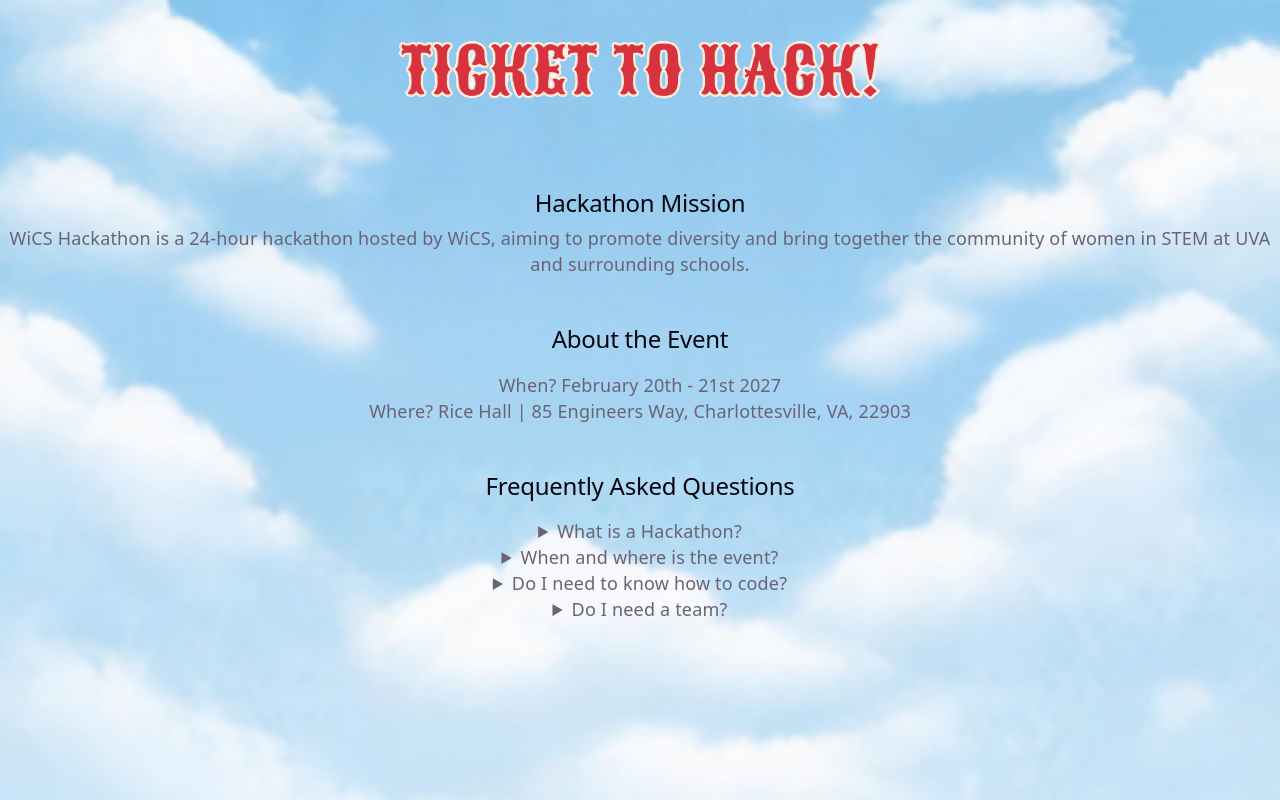
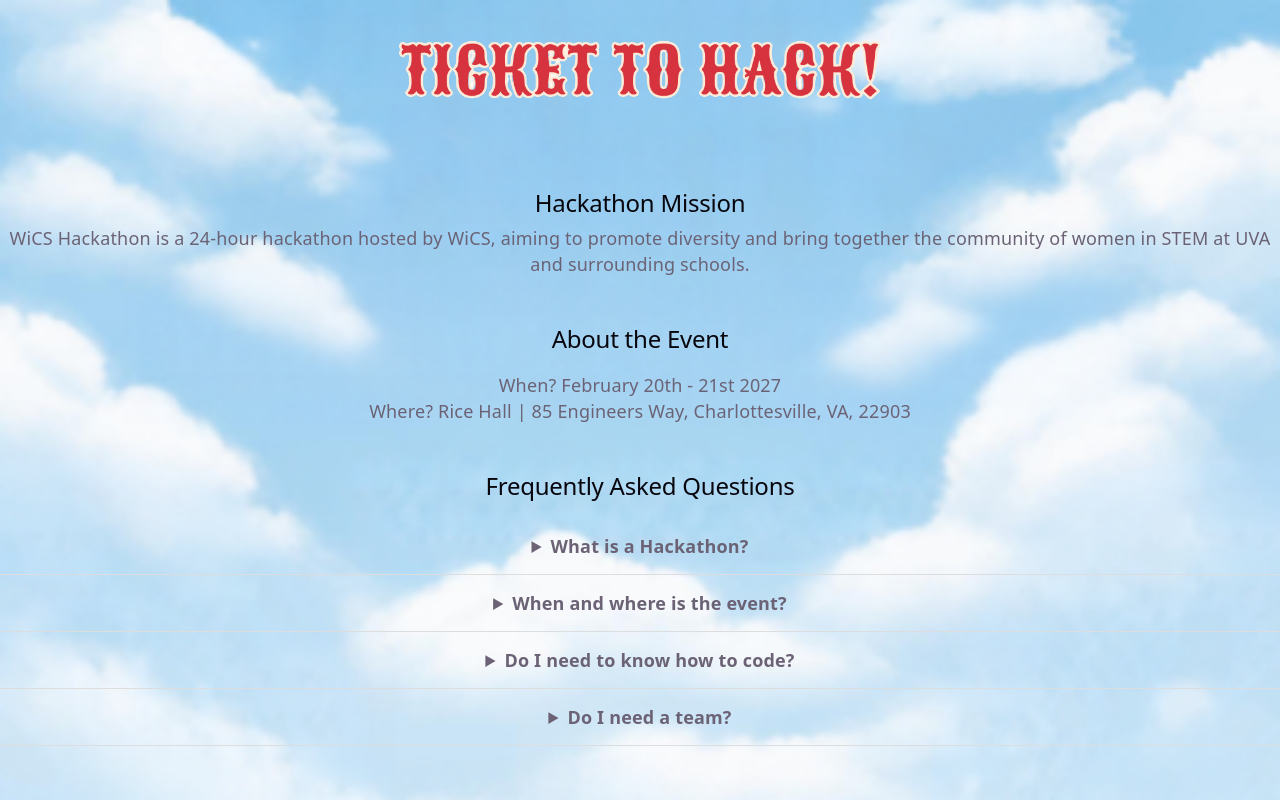
Before and after one commit to wicshacks-oss/Ticket-to-Hack, a React (Vite) app: page / in a window 1280 px wide. Built offline with nearby package versions, Linux system fonts and the light colour scheme.

Commit message:
added some css style stuff to faq section

```diff
--- a/src/App.css
+++ b/src/App.css
@@ -196,6 +196,32 @@
   margin-top: 48px;
 }
 
+/* styling the faq section*/
+.faq-list {
+  list-style: none;
+  padding: 0;
+}
+
+.faq-list li {
+  border-bottom: 1px solid #ddd;
+  padding: 15px 0;
+}
+
+.faq-list summary {
+  cursor: pointer;
+  font-weight: bold;
+  font-size: 18px;
+}
+
+.faq-list summary:hover {
+  opacity: 0.7;
+}
+
+.faq-list details p {
+  margin-top: 12px;
+  line-height: 1.6;
+}
+
 /* Removes the dots and indentation from the list */
 .info-section ul {
   list-style: none;
```
